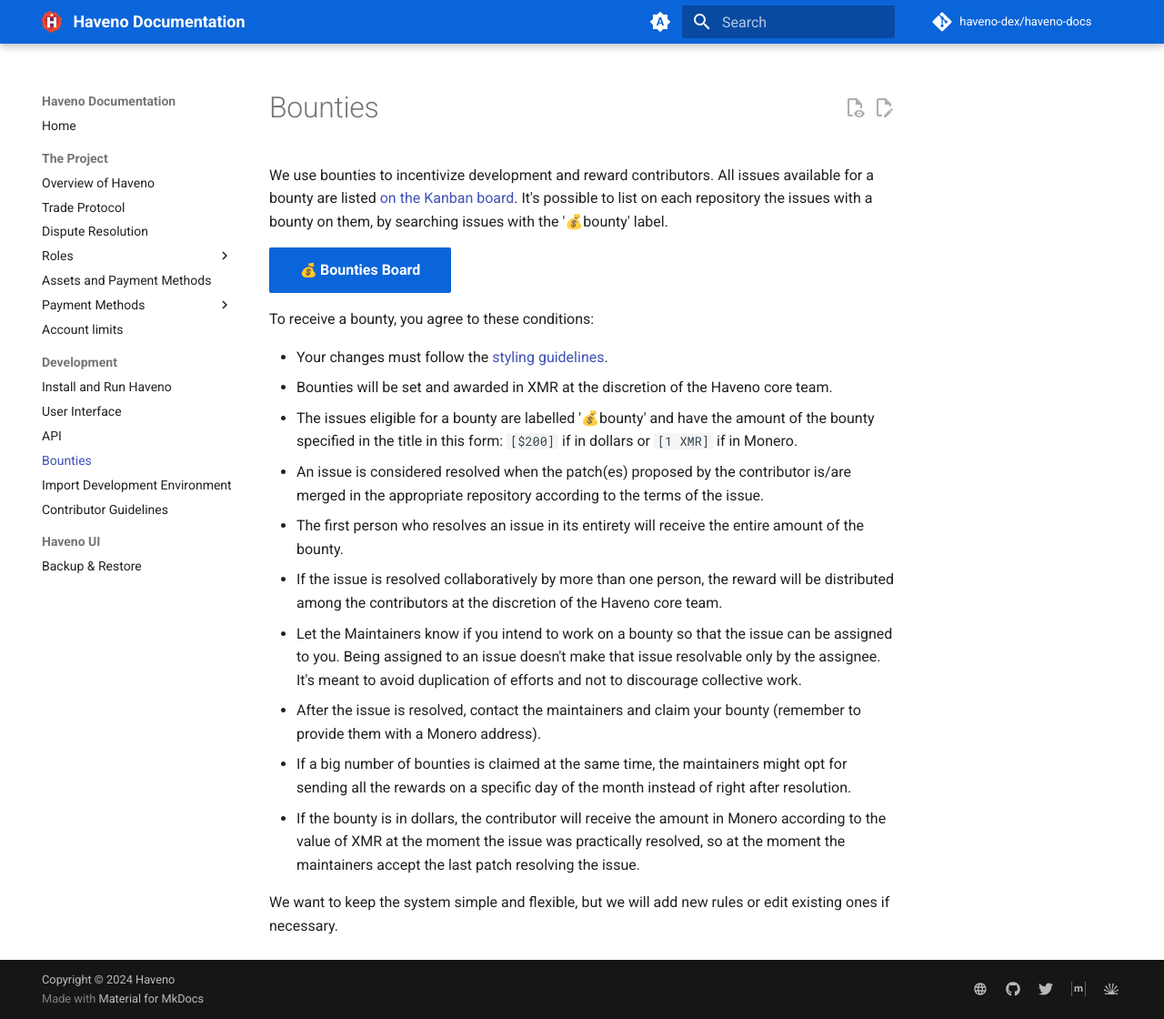
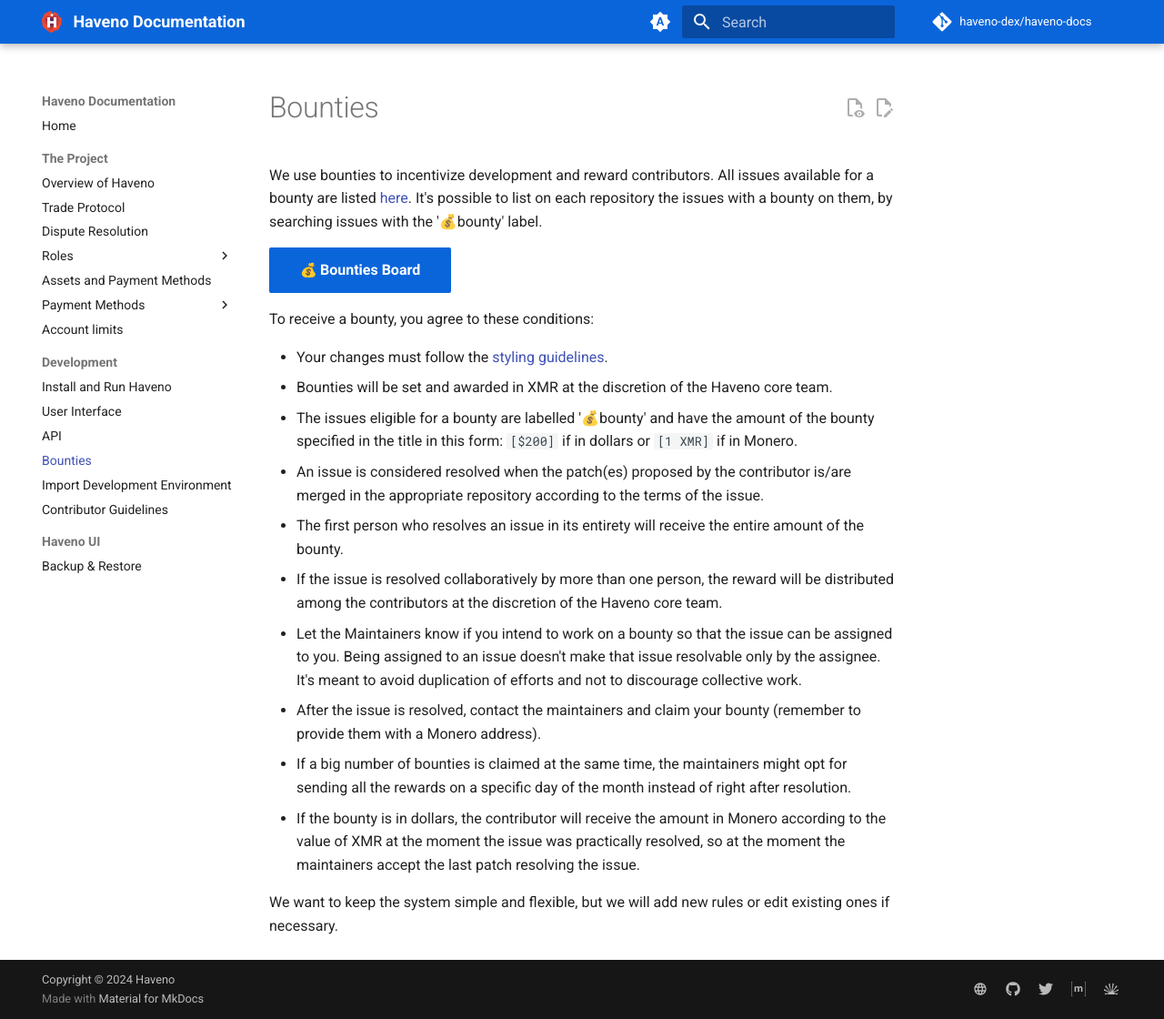
Before and after one commit to haveno-dex/haveno-docs, an MkDocs documentation site: the page built from docs/development/bounties.md, in a window 1280 px wide and 1120 px high. Shown: the whole window at 91% size. Built offline with MkDocs 1.6.1 and Material for MkDocs 9.7.7, drawn with Linux system fonts in a browser that asks for light colours; emoji names are drawn with the system emoji font; plug-ins that fetch from the network failed and are left out; comment, search, counter and statistics services are not loaded; the version menu is left out.

Commit message:
update link to bounties

```diff
--- a/docs/development/bounties.md
+++ b/docs/development/bounties.md
@@ -1,8 +1,8 @@
 # Bounties
 
-We use bounties to incentivize development and reward contributors. All issues available for a bounty are listed [on the Kanban board](https://github.com/orgs/haveno-dex/projects/2). It's possible to list on each repository the issues with a bounty on them, by searching issues with the '💰bounty' label.
+We use bounties to incentivize development and reward contributors. All issues available for a bounty are listed [here](https://github.com/haveno-dex/haveno/issues?q=is%3Aissue%20state%3Aopen%20label%3A%F0%9F%92%B0bounty). It's possible to list on each repository the issues with a bounty on them, by searching issues with the '💰bounty' label.
 
-[:moneybag: Bounties Board](https://github.com/orgs/haveno-dex/projects/2){ .md-button .md-button--primary }
+[:moneybag: Bounties Board](https://github.com/haveno-dex/haveno/issues?q=is%3Aissue%20state%3Aopen%20label%3A%F0%9F%92%B0bounty){ .md-button .md-button--primary }
 
 To receive a bounty, you agree to these conditions:
 
```
